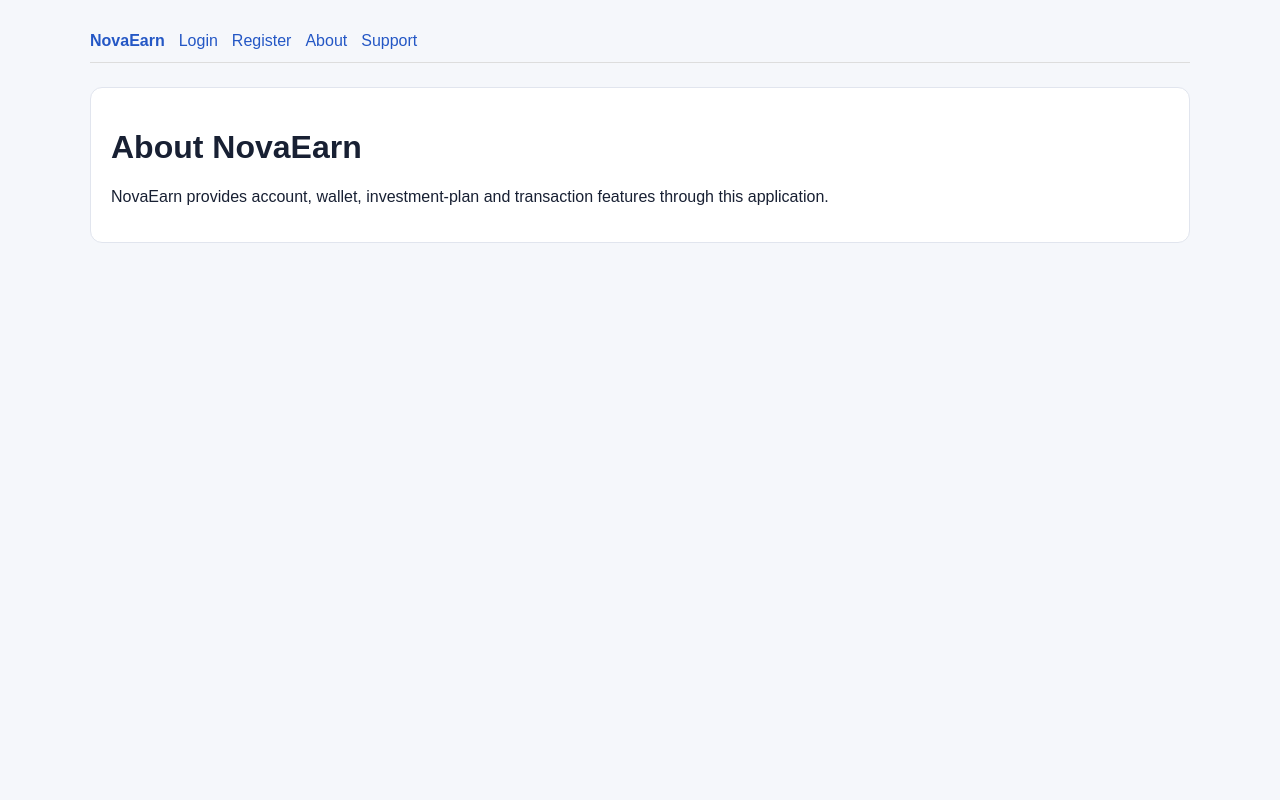
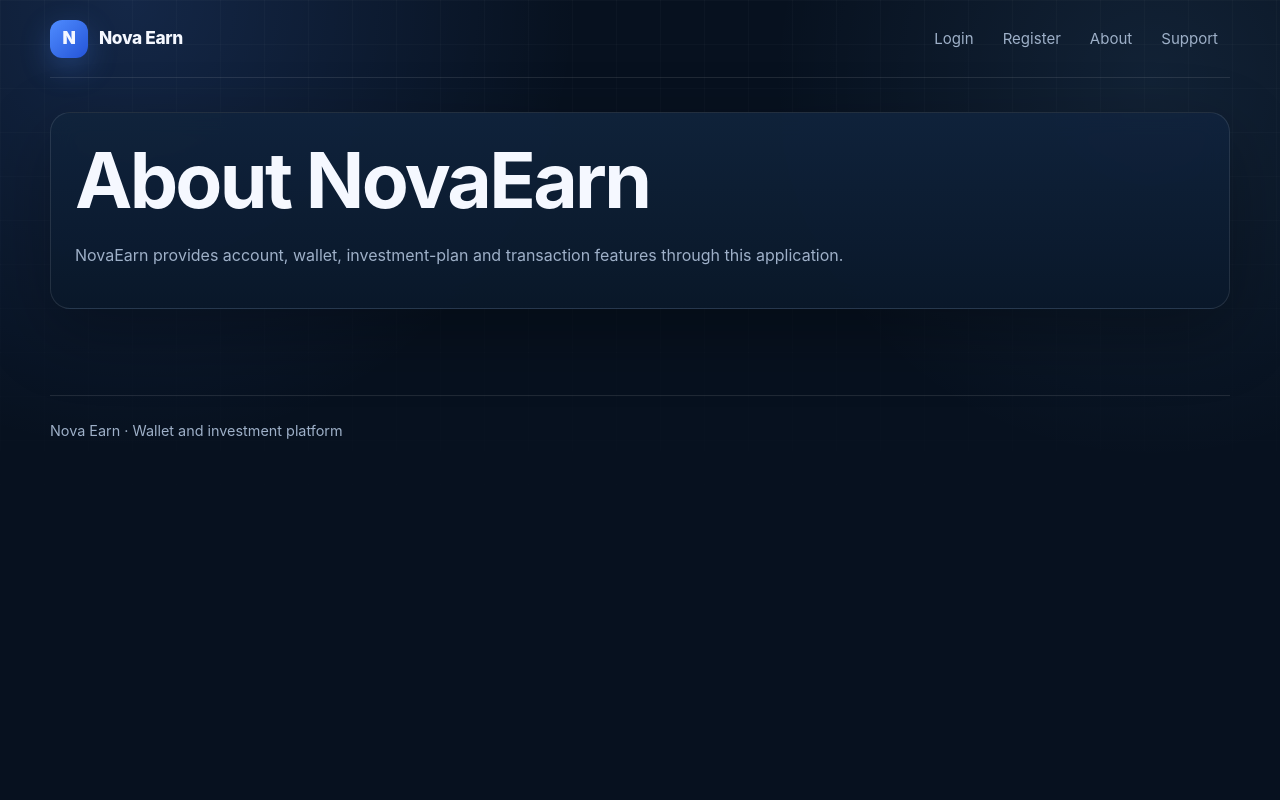
Before and after one commit to louiskyasua/Novaearn-production, a Flask app: page /about in a window 1280 px wide. Run offline with Flask 3, Linux system fonts and the light colour scheme.

Commit message:
Redesign Nova Earn frontend shell

```diff
--- a/templates/base.html
+++ b/templates/base.html
@@ -3,20 +3,61 @@
 <head>
   <meta charset="utf-8">
   <meta name="viewport" content="width=device-width,initial-scale=1">
-  <title>NovaEarn{% if title %} · {{ title }}{% endif %}</title>
+  <meta name="theme-color" content="#08111f">
+  <meta name="description" content="Nova Earn — wallet and investment platform.">
+  <title>Nova Earn{% if title %} · {{ title }}{% endif %}</title>
   <style>
-    body{font-family:Arial,sans-serif;max-width:1100px;margin:0 auto;padding:20px;background:#f5f7fb;color:#182033}
-    nav{display:flex;gap:14px;flex-wrap:wrap;padding:12px 0;border-bottom:1px solid #ddd;margin-bottom:24px}
-    a{color:#2457c5;text-decoration:none}.card{background:white;border:1px solid #e1e5ee;border-radius:12px;padding:20px;margin:16px 0}
-    input,select,button{display:block;width:100%;max-width:520px;padding:11px;margin:8px 0 16px;box-sizing:border-box}
-    button,.btn{background:#2457c5;color:white;border:0;border-radius:8px;padding:11px 16px;display:inline-block;cursor:pointer}
-    table{width:100%;border-collapse:collapse;background:white}.table{overflow:auto}th,td{padding:10px;border-bottom:1px solid #eee;text-align:left}
-    .muted{color:#667085}.flash{padding:10px;background:#fff3cd;border-radius:8px;margin:8px 0}.grid{display:grid;grid-template-columns:repeat(auto-fit,minmax(220px,1fr));gap:16px}
+    :root{--bg:#07111f;--panel:#0d1a2d;--panel2:#10233c;--text:#f5f8ff;--muted:#9eb0c8;--line:rgba(255,255,255,.10);--brand:#4f8cff;--brand2:#72b8ff;--success:#45d39c;--shadow:0 24px 70px rgba(0,0,0,.28);}
+    *{box-sizing:border-box}
+    html{scroll-behavior:smooth}
+    body{margin:0;min-height:100vh;font-family:Inter,ui-sans-serif,system-ui,-apple-system,BlinkMacSystemFont,"Segoe UI",Arial,sans-serif;background:radial-gradient(circle at 10% 0%,rgba(79,140,255,.18),transparent 32%),radial-gradient(circle at 90% 10%,rgba(114,184,255,.10),transparent 28%),var(--bg);color:var(--text);line-height:1.55}
+    body:before{content:"";position:fixed;inset:0;pointer-events:none;background-image:linear-gradient(rgba(255,255,255,.025) 1px,transparent 1px),linear-gradient(90deg,rgba(255,255,255,.025) 1px,transparent 1px);background-size:44px 44px;mask-image:linear-gradient(to bottom,black,transparent 75%)}
+    a{color:inherit;text-decoration:none}
+    .shell{width:min(1180px,calc(100% - 32px));margin:0 auto;position:relative}
+    nav{min-height:78px;display:flex;align-items:center;gap:10px;border-bottom:1px solid var(--line);padding:14px 0;margin-bottom:34px}
+    .brand{display:flex;align-items:center;gap:11px;margin-right:auto;font-weight:800;font-size:1.08rem;letter-spacing:-.02em}
+    .brand-mark{width:38px;height:38px;border-radius:12px;display:grid;place-items:center;background:linear-gradient(135deg,var(--brand),#2454d8);box-shadow:0 10px 30px rgba(79,140,255,.28);font-weight:900}
+    .nav-links{display:flex;align-items:center;gap:5px;flex-wrap:wrap}
+    .nav-links a{padding:9px 12px;border-radius:10px;color:var(--muted);font-size:.94rem}
+    .nav-links a:hover{background:rgba(255,255,255,.06);color:var(--text)}
+    main{padding-bottom:70px}
+    .card{background:linear-gradient(180deg,rgba(16,35,60,.94),rgba(10,24,42,.94));border:1px solid var(--line);border-radius:20px;padding:24px;margin:16px 0;box-shadow:var(--shadow);backdrop-filter:blur(12px)}
+    .hero{padding:52px;overflow:hidden;position:relative;border-radius:28px;background:linear-gradient(135deg,rgba(18,48,88,.98),rgba(9,24,43,.96));}
+    .hero:after{content:"";position:absolute;width:300px;height:300px;right:-100px;top:-130px;border-radius:50%;background:rgba(79,140,255,.20);filter:blur(4px)}
+    .eyebrow{font-size:.76rem;font-weight:800;letter-spacing:.16em;text-transform:uppercase;color:var(--brand2);margin:0 0 12px}
+    h1,h2,h3{line-height:1.15;letter-spacing:-.035em;margin-top:0}
+    h1{font-size:clamp(2.4rem,6vw,4.8rem);max-width:760px;margin-bottom:18px}
+    h2{font-size:clamp(1.65rem,3vw,2.25rem);margin:48px 0 18px}
+    h3{font-size:1.2rem}
+    p{color:var(--muted)}
+    .hero p{font-size:1.08rem;max-width:650px}
+    .actions{display:flex;gap:12px;flex-wrap:wrap;margin-top:26px}
+    .btn,button{border:0;border-radius:12px;background:linear-gradient(135deg,var(--brand),#2f5fe0);color:white;font-weight:750;padding:12px 18px;display:inline-flex;align-items:center;justify-content:center;cursor:pointer;box-shadow:0 12px 28px rgba(47,95,224,.25);transition:transform .15s ease,filter .15s ease}
+    .btn:hover,button:hover{transform:translateY(-1px);filter:brightness(1.08)}
+    .btn.secondary{background:rgba(255,255,255,.07);border:1px solid var(--line);box-shadow:none}
+    .grid{display:grid;grid-template-columns:repeat(auto-fit,minmax(220px,1fr));gap:16px}
+    .plan{position:relative;overflow:hidden;min-height:190px;transition:transform .18s ease,border-color .18s ease}
+    .plan:hover{transform:translateY(-4px);border-color:rgba(79,140,255,.45)}
+    .plan .tag{display:inline-block;font-size:.72rem;text-transform:uppercase;letter-spacing:.12em;color:var(--brand2);font-weight:800;margin-bottom:18px}
+    .plan .amount{font-size:1.45rem;font-weight:850;color:var(--text)}
+    .plan .return{margin-top:20px;padding-top:16px;border-top:1px solid var(--line);color:#dbe7f8}
+    .muted{color:var(--muted)}
+    .flash{padding:13px 16px;border:1px solid rgba(255,193,7,.25);background:rgba(255,193,7,.10);border-radius:12px;margin:10px 0;color:#ffe6a0}
+    form{max-width:620px}
+    label{display:block;font-weight:700;margin:14px 0 7px;color:#dce7f6}
+    input,select,textarea{display:block;width:100%;padding:13px 14px;margin:0 0 16px;border-radius:12px;border:1px solid var(--line);background:#081525;color:var(--text);outline:none;font:inherit}
+    input:focus,select:focus,textarea:focus{border-color:rgba(79,140,255,.8);box-shadow:0 0 0 3px rgba(79,140,255,.12)}
+    table{width:100%;border-collapse:collapse;background:rgba(10,24,42,.85);border:1px solid var(--line);border-radius:16px;overflow:hidden}th,td{padding:13px;border-bottom:1px solid var(--line);text-align:left}th{color:#cbd8ea;font-size:.82rem;text-transform:uppercase;letter-spacing:.06em}td{color:#dce7f6}.table{overflow:auto}
+    .stat{padding:20px;border-radius:16px;background:rgba(255,255,255,.035);border:1px solid var(--line)}
+    footer{border-top:1px solid var(--line);padding:24px 0 36px;color:var(--muted);font-size:.9rem}
+    @media(max-width:720px){.shell{width:min(100% - 20px,1180px)}nav{align-items:flex-start;flex-direction:column}.brand{margin-right:0}.nav-links{width:100%;overflow:auto;flex-wrap:nowrap}.nav-links a{white-space:nowrap}.hero{padding:30px 22px}h1{font-size:2.5rem}.card{padding:20px}.grid{grid-template-columns:1fr}}
   </style>
 </head>
 <body>
+<div class="shell">
 <nav>
-  <strong><a href="{{ url_for('home') }}">NovaEarn</a></strong>
+  <a class="brand" href="{{ url_for('home') }}"><span class="brand-mark">N</span><span>Nova Earn</span></a>
+  <div class="nav-links">
     {% if logged %}
       <a href="{{ url_for('dashboard') }}">Dashboard</a><a href="{{ url_for('wallet') }}">Wallet</a>
       <a href="{{ url_for('investments') }}">Investments</a><a href="{{ url_for('transactions') }}">Transactions</a>
@@ -25,8 +66,11 @@
       <a href="{{ url_for('login') }}">Login</a><a href="{{ url_for('register') }}">Register</a>
     {% endif %}
     <a href="{{ url_for('about') }}">About</a><a href="{{ url_for('support') }}">Support</a>
+  </div>
 </nav>
 {% with messages=get_flashed_messages() %}{% for message in messages %}<div class="flash">{{ message }}</div>{% endfor %}{% endwith %}
-{% block content %}{% if error_message %}<div class="card"><h1>Request error</h1><p>{{ error_message }}</p></div>{% endif %}{% endblock %}
+<main>{% block content %}{% if error_message %}<div class="card"><h1>Request error</h1><p>{{ error_message }}</p></div>{% endif %}{% endblock %}</main>
+<footer>Nova Earn · Wallet and investment platform</footer>
+</div>
 </body>
 </html>
```
Lines whose indentation alone changed are shown as unchanged.
